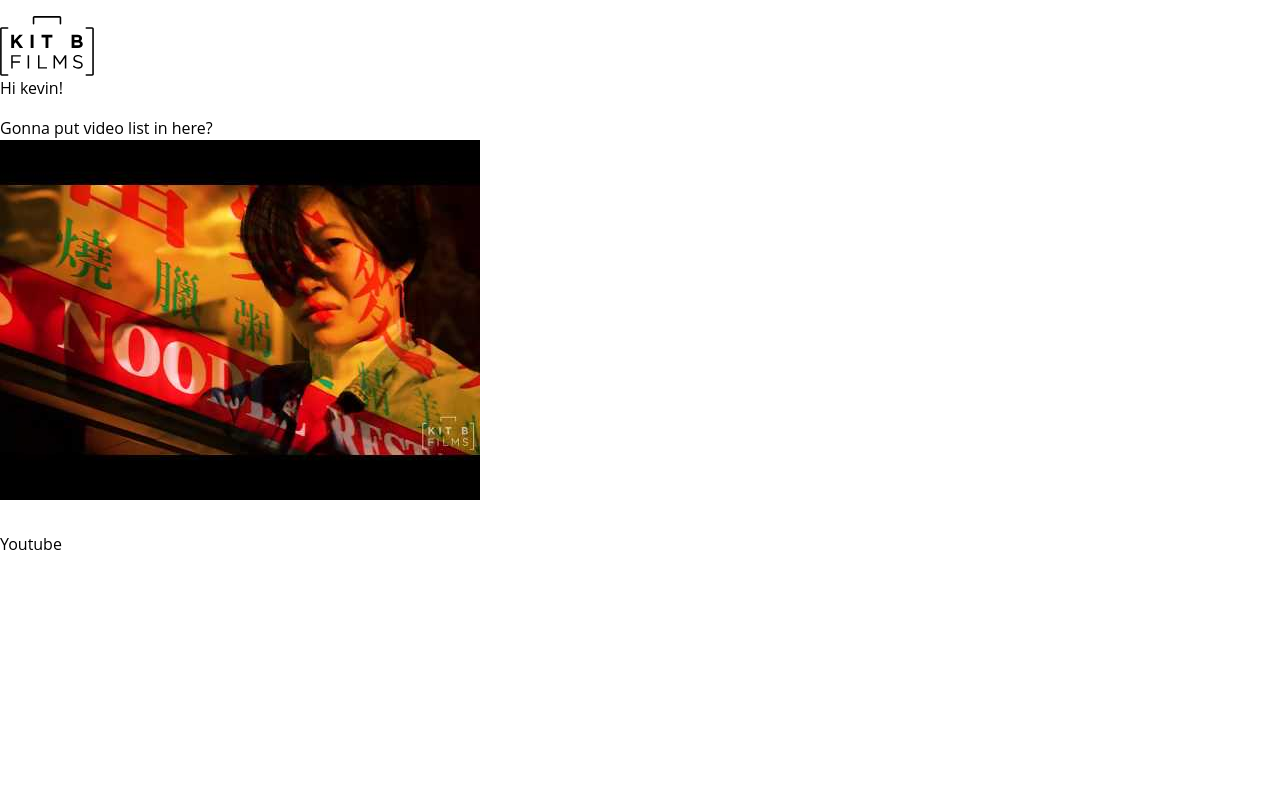
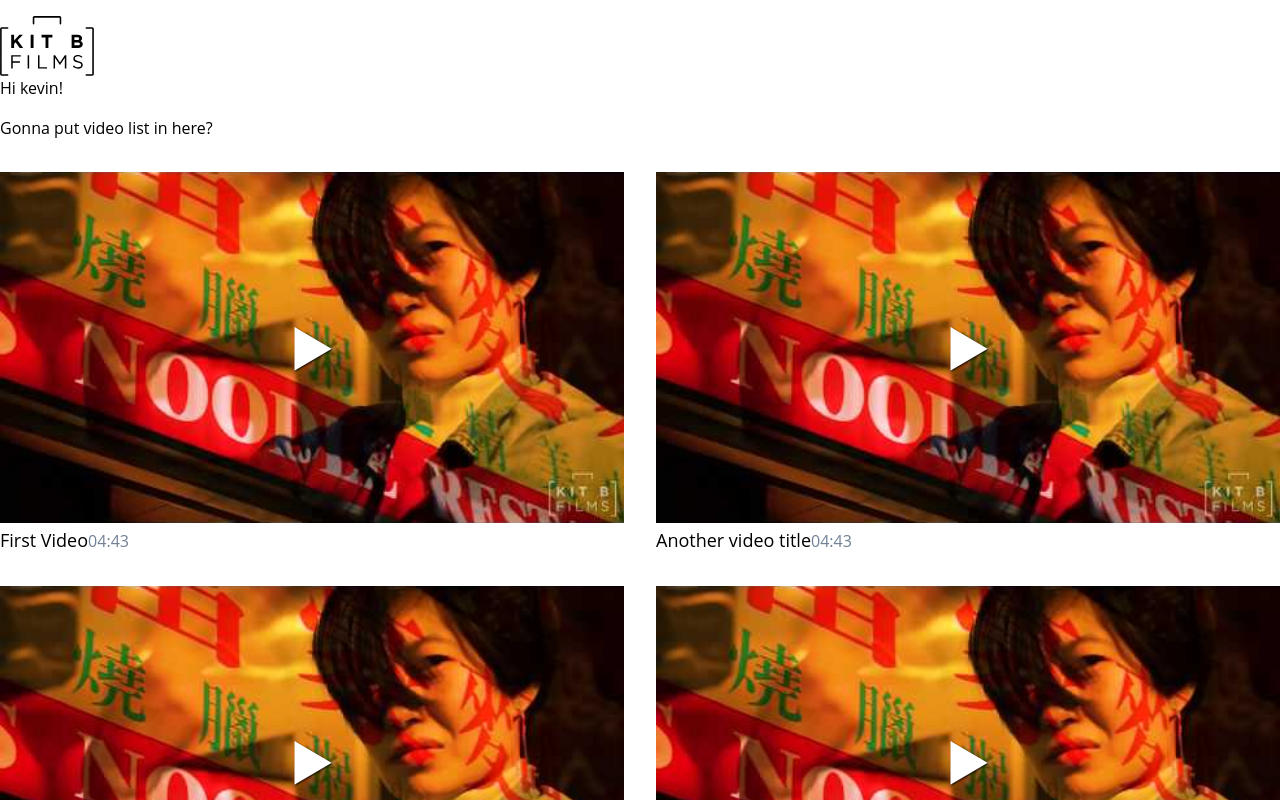
Before and after one commit to unr/kkim, a Nuxt app: page / in a window 1280 px wide. Shown: the top 800 px of the page. Built offline with nearby package versions, Linux system fonts and the light colour scheme.

Commit message:
more progress

```diff
--- a/components/VideoList.vue
+++ b/components/VideoList.vue
@@ -1,14 +1,22 @@
 <template>
 	<div v-if='videos.length > 0' class='video-list'>
-		<div v-for='(video, index) in videos' :key='`video-${index}`' class='video-list-item'>
-			<div class='thumbnail'>
-				<img :src='require(`~/assets/images/thumbnails/${video.thumbnail}`)' />
+		<a
+			v-for='(video, index) in videos'
+			:key='`video-${index}`'
+			class='video-list-item block mb-8 cursor-pointer'
+		>
+			<VideoThumbnail :video='video' />
+			<div class='mt-1'>
+				<span class='text-lg'>{{ video.name }}</span>
+				<span class='text-gray-600' v-text='video.length' />
 			</div>
-		</div>
+		</a>
 	</div>
 </template>
 
 <script>
+import VideoThumbnail from '~/components/VideoThumbnail';
+
 export default {
 	name: 'VideoList',
 	props: {
@@ -16,9 +24,20 @@ export default {
 			type: Array,
 			default: []
 		}
+	},
+	components: {
+		VideoThumbnail
 	}
 };
 </script>
 
 <style lang="postcss">
+@media screen and (min-width: 500px) {
+	.video-list {
+		@apply flex flex-wrap justify-between mt-8;
+	}
+	.video-list-item {
+		flex: 0 calc(50% - 1rem);
+	}
+}
 </style>
--- /dev/null
+++ b/components/VideoThumbnail.vue
@@ -0,0 +1,53 @@
+<template>
+	<div class='video-thumbnail'>
+		<div
+			:style='style'
+			class='absolute inset-0 bg-cover bg-center flex items-center justify-center flex-col text-white text-center'
+			v-text='"▶"'
+		/>
+	</div>
+</template>
+
+<script>
+export default {
+	name: 'VideoThumbnail',
+	props: {
+		video: {
+			type: Object,
+			required: true
+		}
+	},
+	data() {
+		return {
+			thumbnail: require(`~/assets/images/thumbnails/${this.video.thumbnail}`)
+		};
+	},
+	computed: {
+		style() {
+			return {
+				backgroundImage: `url(${this.thumbnail})`
+			};
+		}
+	}
+};
+</script>
+
+<style lang="postcss">
+.video-thumbnail {
+	@apply relative;
+	font-size: 48px;
+	text-shadow: 1px 1px 2px rgba(0, 0, 0, 0.8);
+	color: transparent;
+	&::before {
+		display: block;
+		content: '';
+		width: 100%;
+		padding-top: 56.25%; /* 16:9 */
+	}
+}
+
+/* hover parent link */
+a:hover .video-thumbnail div {
+	background-size: 130%;
+}
+</style>
--- a/data/HomepageVideos.json
+++ b/data/HomepageVideos.json
@@ -1,5 +1,75 @@
 {
 	"videos": [
+		{
+			"name": "First Video",
+			"date": "2019-01-01",
+			"url": "https://youtube.com/something",
+			"thumbnail": "scribbles.jpg",
+			"length": "04:43"
+		},
+		{
+			"name": "Another video title",
+			"date": "2019-01-01",
+			"url": "https://youtube.com/something",
+			"thumbnail": "scribbles.jpg",
+			"length": "04:43"
+		},
+		{
+			"name": "Some Awesome Video",
+			"date": "2019-01-01",
+			"url": "https://youtube.com/something",
+			"thumbnail": "scribbles.jpg",
+			"length": "04:43"
+		},
+		{
+			"name": "Get It Video",
+			"date": "2019-01-01",
+			"url": "https://youtube.com/something",
+			"thumbnail": "scribbles.jpg",
+			"length": "04:43"
+		},
+		{
+			"name": "First Video",
+			"date": "2019-01-01",
+			"url": "https://youtube.com/something",
+			"thumbnail": "scribbles.jpg",
+			"length": "04:43"
+		},
+		{
+			"name": "First Video",
+			"date": "2019-01-01",
+			"url": "https://youtube.com/something",
+			"thumbnail": "scribbles.jpg",
+			"length": "04:43"
+		},
+		{
+			"name": "First Video",
+			"date": "2019-01-01",
+			"url": "https://youtube.com/something",
+			"thumbnail": "scribbles.jpg",
+			"length": "04:43"
+		},
+		{
+			"name": "First Video",
+			"date": "2019-01-01",
+			"url": "https://youtube.com/something",
+			"thumbnail": "scribbles.jpg",
+			"length": "04:43"
+		},
+		{
+			"name": "First Video",
+			"date": "2019-01-01",
+			"url": "https://youtube.com/something",
+			"thumbnail": "scribbles.jpg",
+			"length": "04:43"
+		},
+		{
+			"name": "First Video",
+			"date": "2019-01-01",
+			"url": "https://youtube.com/something",
+			"thumbnail": "scribbles.jpg",
+			"length": "04:43"
+		},
 		{
 			"name": "First Video",
 			"date": "2019-01-01",
--- a/layouts/default.vue
+++ b/layouts/default.vue
@@ -1,5 +1,5 @@
 <template>
-	<div class='container'>
+	<div class='container antialiased'>
 		<div class='py-4'>
 			<a href='/' class='logo'>
 				<img src='~/assets/images/kitb.svg' alt='Kit B Films' />
```
